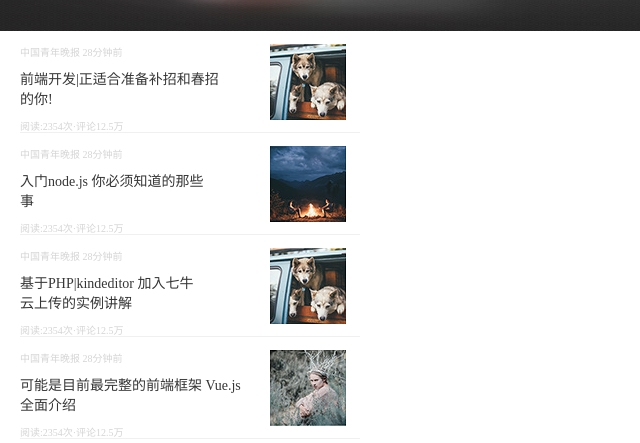
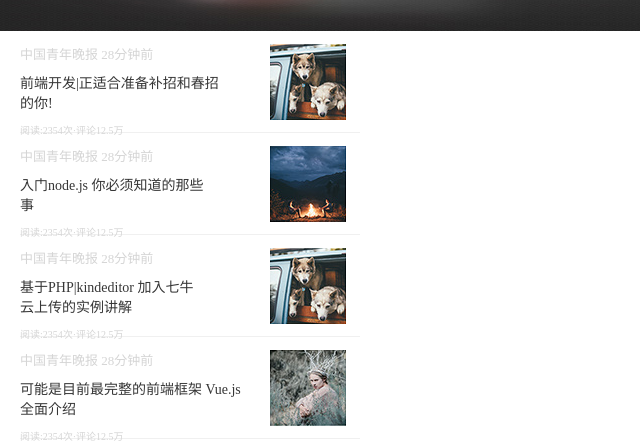
Before and after one commit to mszsnn/WUI1708-12.12, a plain HTML site: page boke/index.html in a window 1280 px wide. Shown: the part 233-676 px from the top of the page, 0-640 px from the left. Drawn offline with Linux system fonts and the light colour scheme.

Commit message:
Update index.css

```diff
--- a/boke/css/index.css
+++ b/boke/css/index.css
@@ -193,7 +193,7 @@ section,.section{
 }
 .libox1 span:nth-child(1){
 	display: block;
-	font-size: 0.1rem;
+	font-size: 0.13rem;
 	color: #d5d5d5;
 	margin-top: 0.13rem;
 }
```
